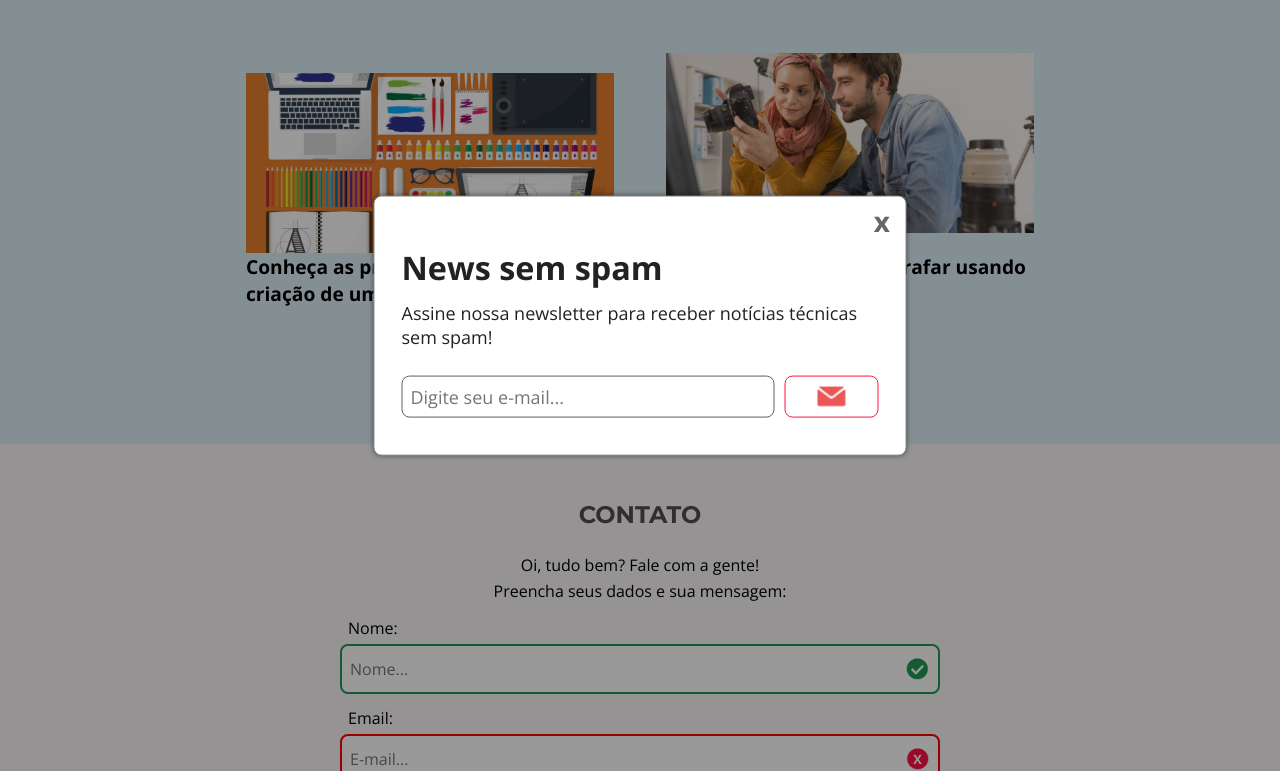
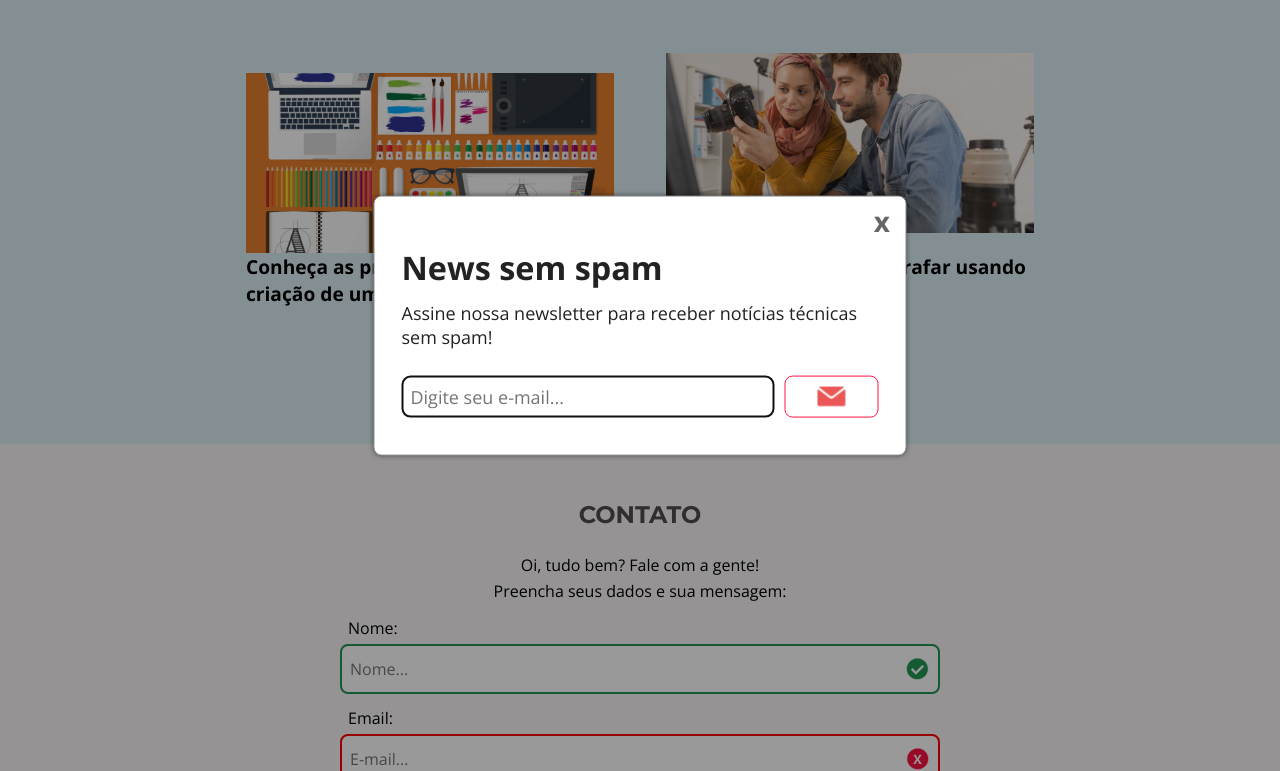
Before and after one commit to RhamandaLima/acessibilidade-web-front-end, a plain HTML site: page index.html in a window 1280 px wide. Both pictures are taken after a click on the button "Receber destaques por email". Shown: the part 2538-3309 px from the top of the page. Drawn offline with nearby package versions, Linux system fonts and the light colour scheme.

Commit message:
Add .focus

```diff
--- a/index.html
+++ b/index.html
@@ -330,7 +330,7 @@
             <label class="dialogNewsletter-label" for="emailNewsletter">
               Email:
             </label>
-            <input type="text" class="dialogNewsletter-campo" placeholder="Digite seu e-mail..." id="emailNewsletter">
+            <input type="email" class="dialogNewsletter-campo" placeholder="Digite seu e-mail..." id="emailNewsletter">
             <button class="dialogNewsletter-btn">
               Assinar newsletter
             </button>
--- a/js/dialog.js
+++ b/js/dialog.js
@@ -10,7 +10,7 @@ btnAbreDialog.style.display = 'block';
 // Quando abrir a dialog...
 btnAbreDialog.addEventListener('click', function() {
   dialog.classList.add('dialogNewsletter--aberto');
-  document.querySelector('.dialogNewsletter-campo')
+  document.querySelector('.dialogNewsletter-campo').focus();
 });
 
 function fechandoDialog() {
```
